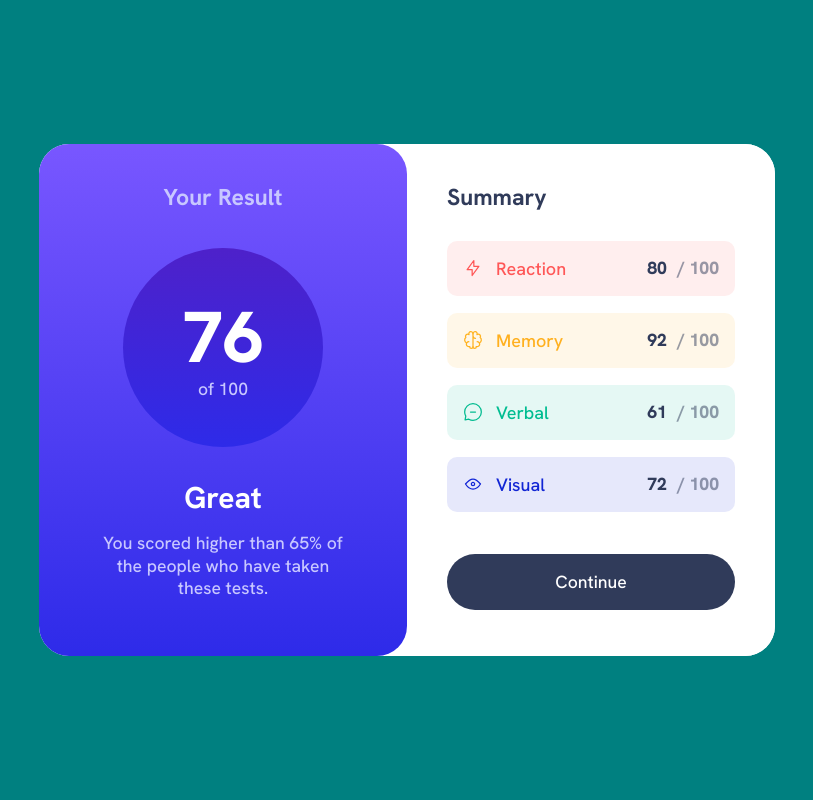
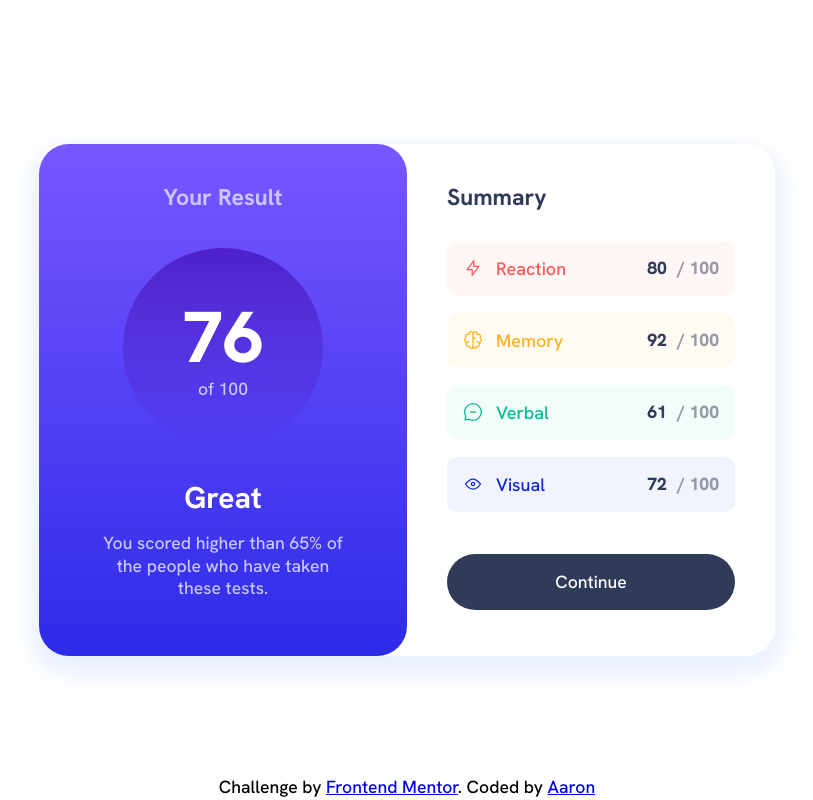
Before and after one commit to ag7621/fem-results-summary-component, a plain HTML site: page index.html in a window 1280 px wide. Shown: the whole page, without its empty margins (233-1046 px from the left). Drawn offline with Linux system fonts and the light colour scheme.

Commit message:
update index, styles
added footer, updated card styling

```diff
--- a/css/style.css
+++ b/css/style.css
@@ -1,5 +1,4 @@
 body {
-    background: teal;
     font-family: 'Hanken Grotesk', sans-serif;
     font-size: var(--fs-400);
     font-weight: var(--fw-medium);
@@ -12,6 +11,7 @@ body {
     display: flex;
     background-color: var(--white);
     border-radius: 30px;
+    box-shadow: 0 10px 20px 10px var(--clr-box-shadow);
 }
 
 section {
@@ -41,7 +41,7 @@ section {
 }
 
 .results__score-container {
-    background: linear-gradient(var(--clr-results-score-top), var(--clr-bg-results-bot));
+    background: linear-gradient(var(--clr-results-score-top), var(--clr-results-score-bot));
     border-radius: 100%;
     aspect-ratio: 1/1;
     margin: 2.05rem 0 1.75rem;
@@ -107,7 +107,16 @@ button {
     padding: 0.938rem;
 }
 
-button:active {
+.attribution {
+    position: fixed;
+    width: 100%;
+    bottom: 0;
+    left: 0;
+    /* margin-bottom: 0.5rem; */
+    text-align: center;
+}
+
+button:hover {
     background: linear-gradient(var(--clr-results-score-top), var(--clr-bg-results-bot));
 }
 
@@ -148,7 +157,7 @@ button:active {
 
     .section--results {
         border-radius: 0 0 30px 30px;
-        padding: 1.25rem 2rem 2.5rem;
+        padding: 1.25rem 3rem 2.5rem;
     }
 
     .section__title {
@@ -199,4 +208,8 @@ button:active {
         margin-top: 1.5rem;
     }
 
+    .attribution {
+        display: none;
+    }
+
 }
--- a/css/variables.css
+++ b/css/variables.css
@@ -9,10 +9,10 @@
     --cobalt-blue: hsl(234, 85%, 45%);
 
     /* transparencies */
-    --red-alpha: hsla(0, 100%, 67%, 0.1);
-    --orange-yellow-alpha: hsla(39, 100%, 56%, 0.1);
-    --green-teal-alpha: hsla(166, 100%, 37%, 0.1);
-    --cobalt-blue-alpha: hsla(234, 85%, 45%, 0.1);
+    --red-alpha: hsla(0, 100%, 67%, 0.05);
+    --orange-yellow-alpha: hsla(39, 100%, 56%, 0.05);
+    --green-teal-alpha: hsla(166, 100%, 37%, 0.05);
+    --cobalt-blue-alpha: hsla(234, 85%, 45%, 0.05);
 
     /* gradients */
     --lt-slate-blue: hsl(252, 100%, 67%);
@@ -43,6 +43,8 @@
     --clr-text-accent: var(--white);
     --clr-button: var(--dk-gray-blue);
 
+    --clr-box-shadow: var(--pale-blue);
+
     --clr-reaction: var(--red-alpha);
     --clr-memory: var(--orange-yellow-alpha);
     --clr-verbal: var(--green-teal-alpha);
--- a/index.html
+++ b/index.html
@@ -37,10 +37,14 @@
             <button>Continue</button>
         </section>
     </main>
+    <footer class="attribution">
+        Challenge by <a href="https://www.frontendmentor.io?ref=challenge" target="_blank">Frontend Mentor</a>.
+        Coded by <a href="https://github.com/ag7621">Aaron</a>
+    </footer>
 
     <template data-template>
         <div class="summary__item">
-            <img data-icon></img>
+            <img data-icon alt=""></img>
             <h3 data-category></h3>
             <p><span data-result></span> / 100</p>
         </div>
```
